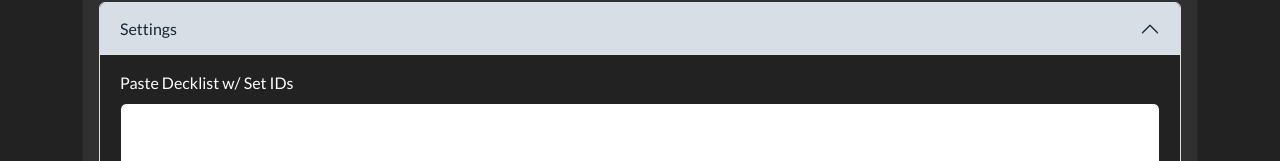
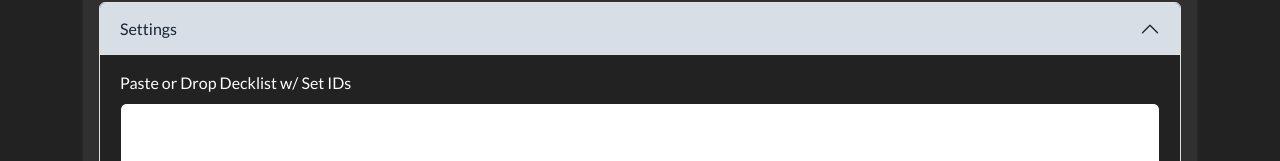
Before and after one commit to ayan4m1/mtg-drawer, a React app: page /#/ in a window 1280 px wide. Shown: the part 119-280 px from the top of the page. Built offline with nearby package versions, Linux system fonts and the light colour scheme.

Commit message:
fix: add note about being able to drop file

```diff
--- a/src/pages/draw.tsx
+++ b/src/pages/draw.tsx
@@ -156,7 +156,7 @@ export function Component() {
               <Accordion.Header>Settings</Accordion.Header>
               <Accordion.Body>
                 <Form.Group>
-                  <Form.Label>Paste Decklist w/ Set IDs</Form.Label>
+                  <Form.Label>Paste or Drop Decklist w/ Set IDs</Form.Label>
                   <Form.Control
                     as="textarea"
                     className={dragging ? 'border-success border-5' : null}
```
